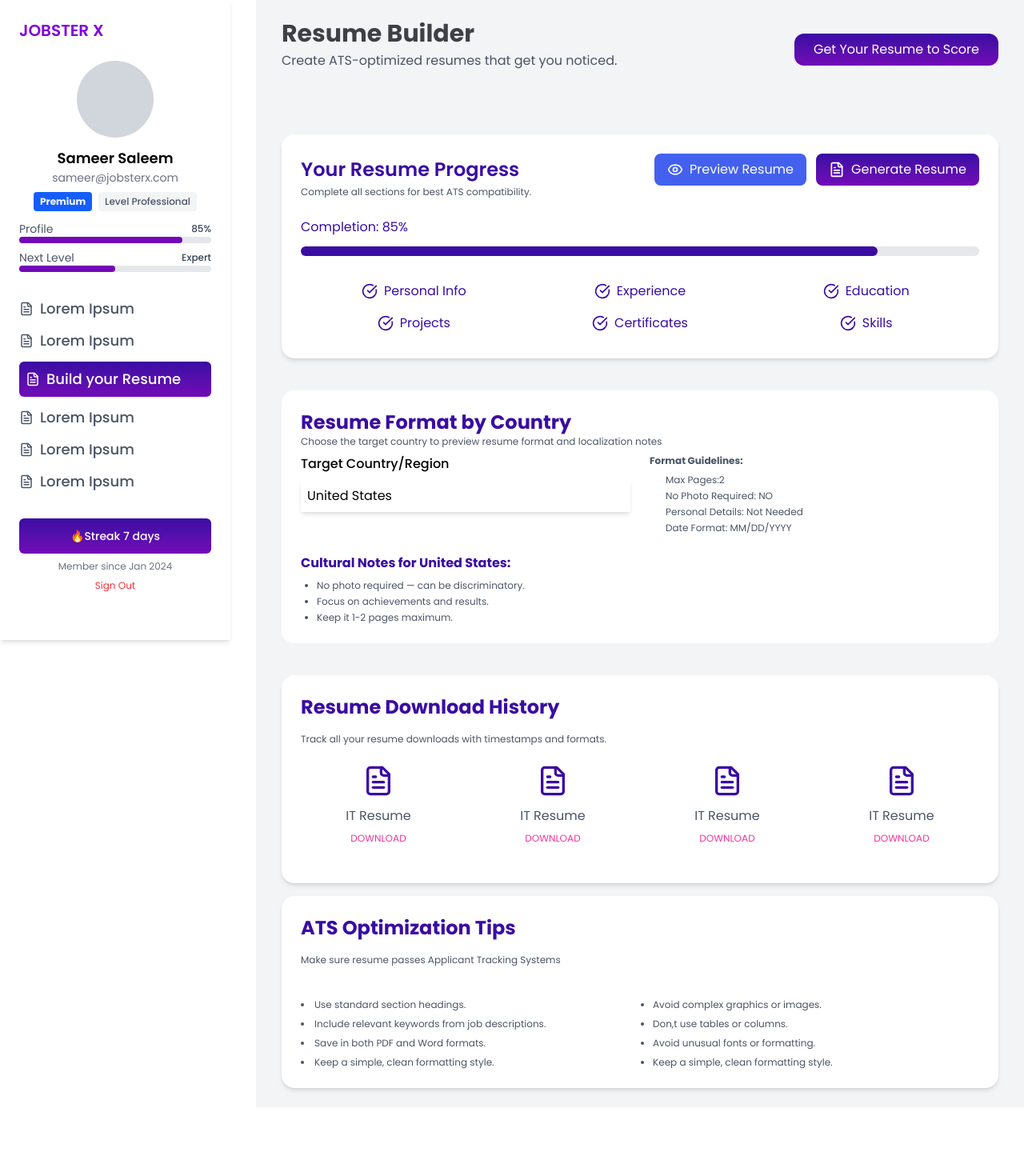
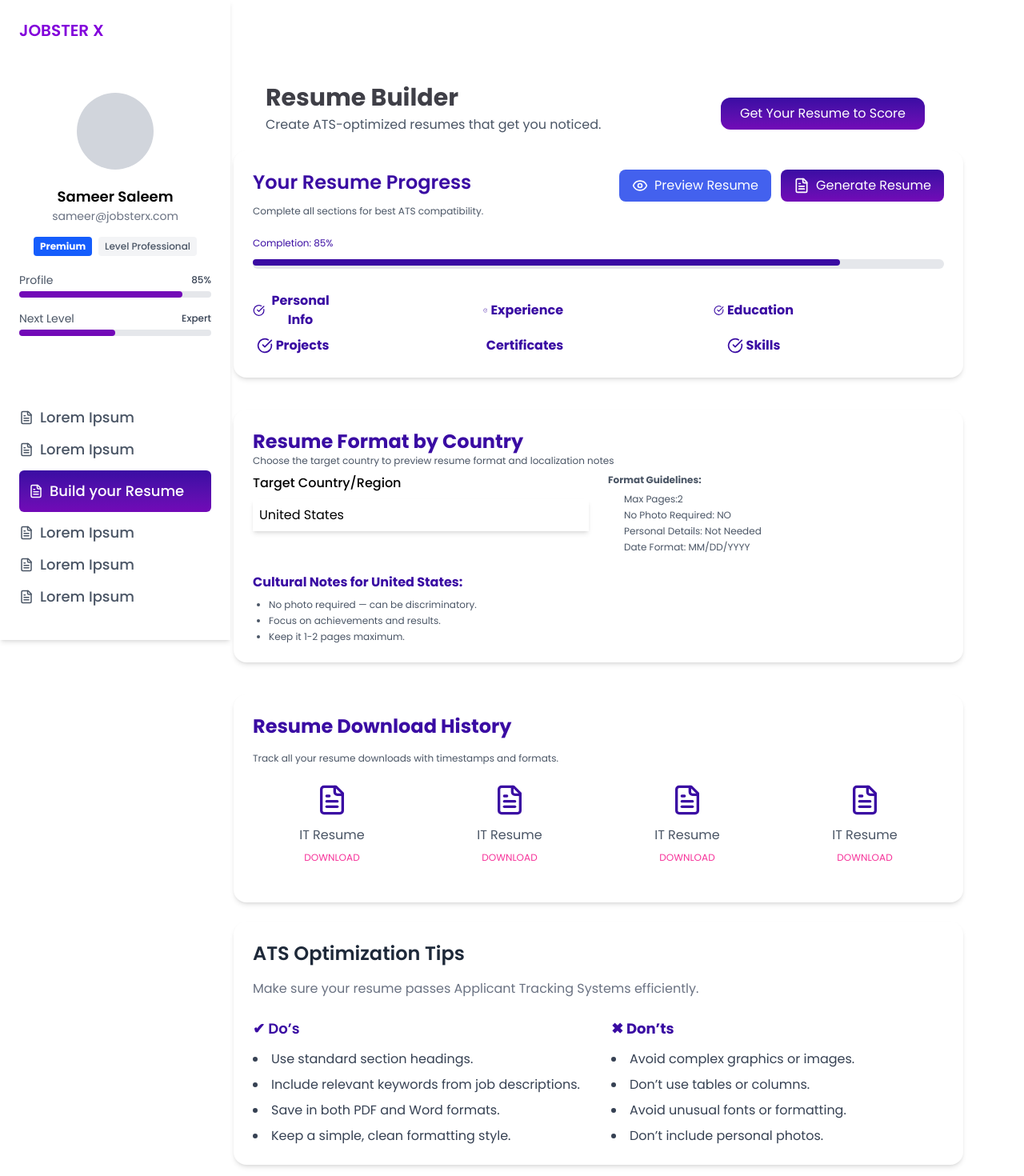
Before and after one commit to raheemabdu/jobsterX2-project, a React (Vite) app: page / in a window 1280 px wide. Shown: the top 1470 px of the page at 80% size. Before the commit the page ends 1384 px from the top, so only its background shows below. Built offline with nearby package versions, Linux system fonts and the light colour scheme.

Commit message:
your update message

```diff
--- a/src/App.jsx
+++ b/src/App.jsx
@@ -22,20 +22,20 @@ const App = () => {
   };
 
   return (
-    <div className="min-h-screen bg-gray-100 flex justify-center p-6 w-[75%] md:ml-auto md:mr-0 ml-20 font-[Poppins]">
-      <div className="w-full max-w-4xl">
+    <div className="min-h-screen  flex justify-center p-6 w-[75%] md:ml-auto md:mr-13 ml-20 font-[Poppins] mt-20 ">
+      <div className="w-full max-w-5xl">
         {/* -------- HEADER -------- */}
-        <div className="flex flex-col md:flex-row md:items-center md:justify-between justify-center mb-20">
+        <div className="flex flex-col md:flex-row md:items-center md:justify-between justify-center mb-5">
           <div>
-            <h1 className="text-3xl font-bold text-zinc-700 ">Resume Builder</h1>
-            <p className="text-gray-600 mt-1">
+            <h1 className="text-3xl font-bold text-zinc-700 md:ml-10 ">Resume Builder</h1>
+            <p className="text-gray-600 mt-1 md:ml-10">
               Create ATS-optimized resumes that get you noticed.
             </p>
           </div>
 
           <button
             onClick={() => setShowModal(true)}
-            className="bg-gradient-to-b from-[#3A0CA3] to-[#7209B7] text-white px-6 py-2 rounded-xl hover:opacity-90 transition mt-3"
+            className="bg-gradient-to-b from-[#3A0CA3] to-[#7209B7] text-white px-6 py-2 rounded-xl hover:opacity-90 transition mt-3 mr-12 "
           >
             Get Your Resume to Score
           </button>
--- a/src/Components/ATSOptimizationTips.jsx
+++ b/src/Components/ATSOptimizationTips.jsx
@@ -2,17 +2,19 @@ import React from "react";
 
 const ATSOptimizationTips = () => {
   return (
-    <div className="bg-white p-6 rounded-2xl shadow-md mt-4">
-      <h2 className=" mb-4  text-[#3A0CA3] font-bold text-2xl">
+    <div className="bg-white p-6 rounded-2xl shadow-md mt-6">
+      <h2 className="text-2xl font-semibold mb-4 text-gray-800">
         ATS Optimization Tips
       </h2>
-      <p className="text-gray-600 text-xs mb-10">Make sure resume passes Applicant Tracking Systems </p>
-
+      <p className="text-gray-500 mb-6">
+        Make sure your resume passes Applicant Tracking Systems efficiently.
+      </p>
 
       <div className="grid grid-cols-1 md:grid-cols-2 gap-8">
-
+        {/* ✅ Do's */}
         <div>
-          <ul className=" list-inside space-y-2 list-disc text-gray-600 text-xs">
+          <h3 className="text-[#3A0CA3] font-semibold text-lg mb-3">✔ Do’s</h3>
+          <ul className="list-disc list-inside text-gray-700 space-y-2">
             <li>Use standard section headings.</li>
             <li>Include relevant keywords from job descriptions.</li>
             <li>Save in both PDF and Word formats.</li>
@@ -20,13 +22,14 @@ const ATSOptimizationTips = () => {
           </ul>
         </div>
 
-
+        {/* ❌ Don’ts */}
         <div>
-          <ul className="  space-y-2 list-disc text-gray-600 text-xs">
+          <h3 className="text-[#3A0CA3] font-bold text-lg mb-3">✖ Don’ts</h3>
+          <ul className="list-disc list-inside text-gray-700 space-y-2">
             <li>Avoid complex graphics or images.</li>
-            <li>Don,t use tables or columns.</li>
+            <li>Don’t use tables or columns.</li>
             <li>Avoid unusual fonts or formatting.</li>
-             <li>Keep a simple, clean formatting style.</li>
+            <li>Don’t include personal photos.</li>
           </ul>
         </div>
       </div>
--- a/src/Components/Navbar.jsx
+++ b/src/Components/Navbar.jsx
@@ -23,22 +23,21 @@ const Navbar = () => {
       >
         {/* Scrollable Sidebar Content */}
         <div className="h-full overflow-y-auto p-6">
-          {/* Logo */}
-          <div className="flex items-center gap-2 mb-6">
-            {/* <img src="/logo.png" alt="JobsterX" className="w-8 h-8" /> */}
+
+          {/* 🔸 Logo Section */}
+          <div className="flex items-center gap-2 mb-16">
             <h1 className="text-xl font-semibold text-purple-700">JOBSTER X</h1>
           </div>
 
-          {/* Profile Section */}
-          <div className="text-center mb-8">
-            {/* Profile Pic */}
-            <div className="w-24 h-24 rounded-full bg-gray-300 mx-auto mb-3"></div>
+          {/* 🔸 Profile Section */}
+          <div className="text-center mb-22">
+            <div className="w-24 h-24 rounded-full bg-gray-300 mx-auto mb-5"></div>
 
             <h2 className="font-semibold text-lg">Sameer Saleem</h2>
-            <p className="text-sm text-gray-500 mb-2">sameer@jobsterx.com</p>
+            <p className="text-sm text-gray-500 mb-4">sameer@jobsterx.com</p>
 
             {/* Premium + Level */}
-            <div className="flex justify-center items-center gap-2 mb-3">
+            <div className="flex justify-center items-center gap-2 mb-5">
               <span className="bg-blue-600 text-white text-xs font-bold px-2 py-1 rounded">
                 Premium
               </span>
@@ -48,19 +47,19 @@ const Navbar = () => {
             </div>
 
             {/* Profile Bar */}
-            <div className="w-full text-left text-sm text-gray-600 mb-1">
-              <div className="flex justify-between items-center">
+            <div className="w-full text-left text-sm text-gray-600 mb-4">
+              <div className="flex justify-between items-center mb-1">
                 <span>Profile</span>
                 <span className="text-xs font-medium text-gray-700">85%</span>
               </div>
               <div className="w-full bg-gray-200 h-2 rounded-full">
-                <div className=" h-2 bg-[#7209B7] w-[85%] rounded-full"></div>
+                <div className="h-2 bg-[#7209B7] w-[85%] rounded-full"></div>
               </div>
             </div>
 
             {/* Next Level Bar */}
-            <div className="w-full text-left text-sm text-gray-600 mt-2">
-              <div className="flex justify-between items-center">
+            <div className="w-full text-left text-sm text-gray-600">
+              <div className="flex justify-between items-center mb-1">
                 <span>Next Level</span>
                 <span className="text-xs font-medium text-gray-700">Expert</span>
               </div>
@@ -70,13 +69,10 @@ const Navbar = () => {
             </div>
           </div>
 
-          {/* Activity Status + Menu */}
-          <div>
-            <h3 className="text-sm text-gray-600 font-medium mb-3 mt-3">
-
-            </h3>
+          {/* 🔸 Activity + Menu Section */}
+          <div className="mb-16 ">
             <ul className="space-y-3 text-lg font-medium">
-              <li className="flex items-center gap-2 text-gray-600 cursor-pointer hover:text-purple-700">
+              <li className="flex items-center gap-2 text-gray-600 cursor-pointer hover:text-purple-700 ">
                 <FileText size={18} />
                 Lorem Ipsum
               </li>
@@ -84,7 +80,7 @@ const Navbar = () => {
                 <FileText size={18} />
                 Lorem Ipsum
               </li>
-              <li className="flex items-center gap-2 bg-gradient-to-b from-[#3A0CA3] to-[#7209B7] text-white font-medium p-2 rounded-md cursor-pointer">
+              <li className="flex items-center gap-2 bg-gradient-to-b from-[#3A0CA3] to-[#7209B7] text-white font-medium p-3 rounded-md cursor-pointer">
                 <FileText size={18} />
                 Build your Resume
               </li>
@@ -96,22 +92,20 @@ const Navbar = () => {
                 <FileText size={18} />
                 Lorem Ipsum
               </li>
-                <li className="flex items-center gap-2 text-gray-600 cursor-pointer hover:text-purple-700">
+              <li className="flex items-center gap-2 text-gray-600 cursor-pointer hover:text-purple-700">
                 <FileText size={18} />
                 Lorem Ipsum
               </li>
-              {/* extra items to make scroll visible */}
-
             </ul>
           </div>
 
-          {/* Bottom Section */}
-          <div className="mt-8 text-center">
-            <div className=" bg-gradient-to-b from-[#3A0CA3] to-[#7209B7] text-white text-sm px-7 py-3 rounded-md font-medium w-full justify-between items-end">
-              🔥Streak        7 days
+          {/* 🔸 Bottom Section */}
+          <div className="text-center mb-16">
+            <div className=" bg-gradient-to-b from-[#3A0CA3] to-[#7209B7] text-white text-sm px-7 py-4 rounded-md font-medium w-full">
+              🔥 Streak 7 days
             </div>
-            <p className="text-xs text-gray-500 mt-2">Member since Jan 2024</p>
-            <button className="text-red-500 text-xs mt-2 hover:underline">
+            <p className="text-xs text-gray-500 mt-4">Member since Jan 2024</p>
+            <button className="text-red-500 text-xs mt-4 hover:underline">
               Sign Out
             </button>
           </div>
--- a/src/Components/ResumeFromatBox.jsx
+++ b/src/Components/ResumeFromatBox.jsx
@@ -48,7 +48,7 @@ const ResumeFormatBox = () => {
   ];
 
   return (
-    <div className="bg-white  mx-auto   mt-10 p-6  rounded-2xl shadow-mdp-6 mb-10 relative e ">
+    <div className="bg-white  mx-auto   mt-10 p-6  rounded-2xl shadow-mdp-6 mb-10 relative   shadow-md  ">
 
       <h2 className="  text-[#3A0CA3] text-2xl font-bold ">Resume Format by Country</h2>
       <p className="mb-2 text-gray-600 text-xs">Choose the target country to preview resume format and localization notes</p>
--- a/src/Components/ResumeProgressBox.jsx
+++ b/src/Components/ResumeProgressBox.jsx
@@ -3,10 +3,10 @@ import { CheckCircle, Eye, FileText } from "lucide-react";
 
 const ResumeProgressBox = () => {
   return (
-    <div className="bg-white shadow-md rounded-2xl p-6  font-[Poppins]">
+    <div className="bg-white shadow-md rounded-2xl p-6  font-[Poppins] ">
       {/* Header and top buttons */}
-      <div className="flex flex-col md:flex-row md:justify-between md:items-center ">
-        <h2 className="text-2xl  font-semibold text-[#3A0CA3]  md:mb-0">
+      <div className="flex flex-col md:flex-row md:justify-between md:items-center mb-1">
+        <h2 className="text-2xl  font-semibold text-[#3A0CA3]  md:mb-2">
           Your Resume Progress
         </h2>
 
@@ -28,9 +28,9 @@ const ResumeProgressBox = () => {
       </p>
 
       {/* Progress Bar */}
-      <p className="mb-3 mt-6 text-[#3A0CA3] ">Completion: 85%</p>
+      <p className="mb-3 mt-6 text-[#3A0CA3] text-xs ">Completion: 85%</p>
       <div className="w-full bg-gray-200 rounded-full h-3 mb-6">
-        <div className="bg-[#3A0CA3] h-3 rounded-full w-[85%]"></div>
+        <div className="bg-[#3A0CA3] h-2 rounded-full w-[85%]"></div>
       </div>
 
       {/* Section Buttons with Icons */}
@@ -45,7 +45,7 @@ const ResumeProgressBox = () => {
         ].map((section) => (
           <button
             key={section}
-            className="flex items-center justify-center gap-2  py-2  transition-all duration-200"
+            className="flex items-center justify-center gap-1  py-1  transition-all duration-200 md:mr-47 font-bold"
           >
             <CheckCircle className="text-[#3A0CA3] w-5 h-5" />
             <span className="text-[#3A0CA3] ">{section}</span>
```
